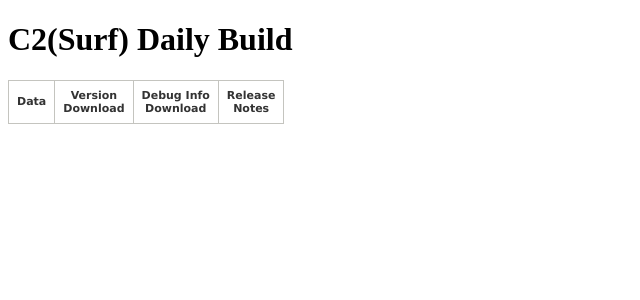
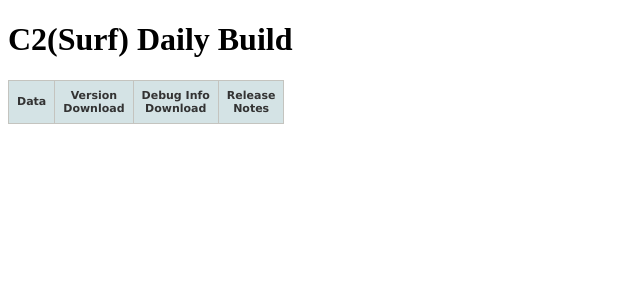
Before and after one commit to wuyou1102/BSP, a Django app: template C2/DailyVersion/templates/DailyVersion.html in a window 1280 px wide. Shown: the top 300 px of the page, without its empty margins (0-640 px from the left). Run offline with Django 3.2, Linux system fonts and the light colour scheme; the template is opened without the code that fills it, so the values that code supplies are empty.

Commit message:
Revert "add"
This reverts commit c46d45afb006104c7f12f3ce4074dbadf7b13115.

```diff
--- a/C2/DailyVersion/templates/DailyVersion.html
+++ b/C2/DailyVersion/templates/DailyVersion.html
@@ -97,10 +97,13 @@ window.onload=function(){
         border-color: #C4C4BF;
     }
     table.altrowstable td {
-        border-width: 50px;
+        border-width: 1px;
         padding: 8px;
         border-style: solid;
         border-color: #d4e3e5;
+    }
+    table tr {
+         background-color:#d4e3e5;
     }
     table tr:nth-child(2n){
          background-color:#c3dde0;
```
